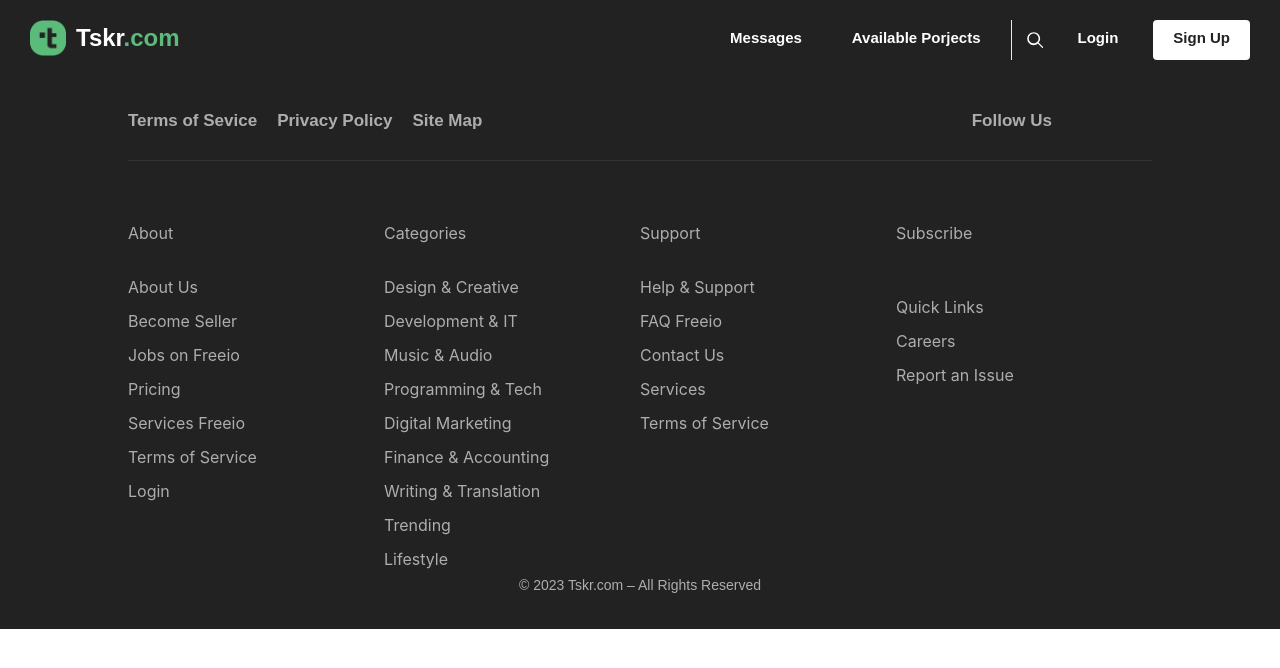
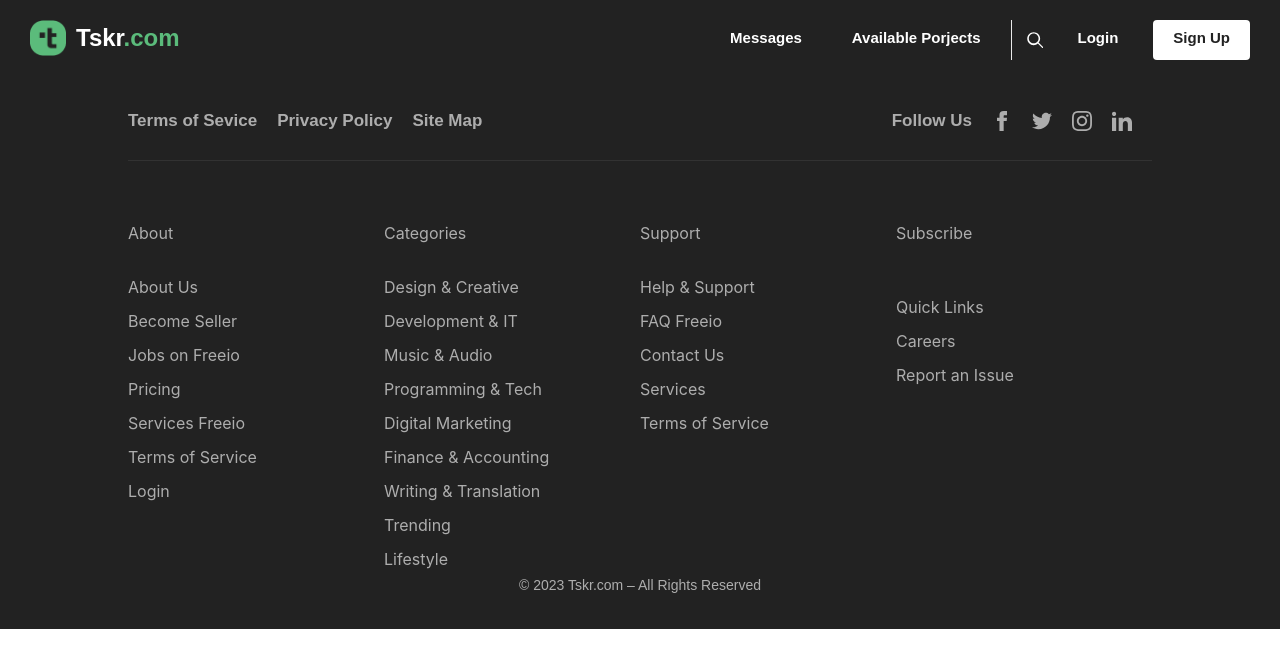
Before and after one commit to ambition85/tskr_frontend, a React (Create React App) app: page /add_crewing in a window 1280 px wide. Shown: the top 668 px of the page. Built offline with nearby package versions, Linux system fonts and the light colour scheme.

Commit message:
icon update

```diff
--- a/src/components/Footer.js
+++ b/src/components/Footer.js
@@ -1,7 +1,7 @@
 import React from 'react'
 import { Link } from 'react-router-dom'
 
-export default function Footer(){
+export default function Footer() {
   return (
     <div className='w-[full] shrink-0 bg-[#222] pb-[30px]'>
       <div className='w-[80%] m-auto text-left'>
@@ -12,12 +12,54 @@
             <Link className="font-sans text-[#FFFFFFA1] hover:text-[#FFF] mr-[20px] text-[17px] font-[700] leading-[28px]" to="/login">Site Map</Link>
           </div>
           <div className='flex w-[50%] justify-end items-center'>
+
             <Link className='font-sans text-[#FFFFFFA1] hover:text-[#FFF] mr-[20px] text-[17px] font-[700] leading-[28px]' to="/">Follow Us</Link>
-              <Link className='fa fa-facebook text-[#FFFFFFA1] hover:text-[#FFF] mr-[20px]' to="/"></Link>
-              <Link className='fa fa-twitter text-[#FFFFFFA1] hover:text-[#FFF] mr-[20px]' to="/"></Link>
-              {/* <Link className='fa fa-instagram text-white mr-[20px]' to="/"></Link> */}
-              <Link className='fa fa-instagram text-[#FFFFFFA1] hover:text-[#FFF] mr-[20px]' to="/"></Link>
-              <Link className='fa fa-linkedin text-[#FFFFFFA1] hover:text-[#FFF] mr-[20px]' to="/"></Link>
+            {/* facebook */}
+            <Link className='text-[#FFFFFFA1] hover:text-[#FFF] mr-[20px]' to="/">
+              <svg
+                xmlns="http://www.w3.org/2000/svg"
+                class="h-5 w-5"
+                fill="currentColor"
+                viewBox="0 0 24 24">
+                <path
+                  d="M9 8h-3v4h3v12h5v-12h3.642l.358-4h-4v-1.667c0-.955.192-1.333 1.115-1.333h2.885v-5h-3.808c-3.596 0-5.192 1.583-5.192 4.615v3.385z" />
+              </svg>
+            </Link>
+            {/* twitter */}
+            <Link className='text-[#FFFFFFA1] hover:text-[#FFF] mr-[20px]' to="/">
+              <svg
+                xmlns="http://www.w3.org/2000/svg"
+                class="h-5 w-5"
+                fill="currentColor"
+                viewBox="0 0 24 24">
+                <path
+                  d="M24 4.557c-.883.392-1.832.656-2.828.775 1.017-.609 1.798-1.574 2.165-2.724-.951.564-2.005.974-3.127 1.195-.897-.957-2.178-1.555-3.594-1.555-3.179 0-5.515 2.966-4.797 6.045-4.091-.205-7.719-2.165-10.148-5.144-1.29 2.213-.669 5.108 1.523 6.574-.806-.026-1.566-.247-2.229-.616-.054 2.281 1.581 4.415 3.949 4.89-.693.188-1.452.232-2.224.084.626 1.956 2.444 3.379 4.6 3.419-2.07 1.623-4.678 2.348-7.29 2.04 2.179 1.397 4.768 2.212 7.548 2.212 9.142 0 14.307-7.721 13.995-14.646.962-.695 1.797-1.562 2.457-2.549z" />
+              </svg>
+            </Link>
+            {/* instagram */}
+            <Link className='text-[#FFFFFFA1] hover:text-[#FFF] mr-[20px]' to="/">
+              <svg
+                xmlns="http://www.w3.org/2000/svg"
+                class="h-5 w-5"
+                fill="currentColor"
+                viewBox="0 0 24 24">
+                <path
+                  d="M12 2.163c3.204 0 3.584.012 4.85.07 3.252.148 4.771 1.691 4.919 4.919.058 1.265.069 1.645.069 4.849 0 3.205-.012 3.584-.069 4.849-.149 3.225-1.664 4.771-4.919 4.919-1.266.058-1.644.07-4.85.07-3.204 0-3.584-.012-4.849-.07-3.26-.149-4.771-1.699-4.919-4.92-.058-1.265-.07-1.644-.07-4.849 0-3.204.013-3.583.07-4.849.149-3.227 1.664-4.771 4.919-4.919 1.266-.057 1.645-.069 4.849-.069zm0-2.163c-3.259 0-3.667.014-4.947.072-4.358.2-6.78 2.618-6.98 6.98-.059 1.281-.073 1.689-.073 4.948 0 3.259.014 3.668.072 4.948.2 4.358 2.618 6.78 6.98 6.98 1.281.058 1.689.072 4.948.072 3.259 0 3.668-.014 4.948-.072 4.354-.2 6.782-2.618 6.979-6.98.059-1.28.073-1.689.073-4.948 0-3.259-.014-3.667-.072-4.947-.196-4.354-2.617-6.78-6.979-6.98-1.281-.059-1.69-.073-4.949-.073zm0 5.838c-3.403 0-6.162 2.759-6.162 6.162s2.759 6.163 6.162 6.163 6.162-2.759 6.162-6.163c0-3.403-2.759-6.162-6.162-6.162zm0 10.162c-2.209 0-4-1.79-4-4 0-2.209 1.791-4 4-4s4 1.791 4 4c0 2.21-1.791 4-4 4zm6.406-11.845c-.796 0-1.441.645-1.441 1.44s.645 1.44 1.441 1.44c.795 0 1.439-.645 1.439-1.44s-.644-1.44-1.439-1.44z" />
+              </svg>
+
+            </Link>
+            {/* linkedin */}
+            <Link className='text-[#FFFFFFA1] hover:text-[#FFF] mr-[20px]' to="/">
+              <svg
+                xmlns="http://www.w3.org/2000/svg"
+                class="h-5 w-5"
+                fill="currentColor"
+                viewBox="0 0 24 24">
+                <path
+                  d="M4.98 3.5c0 1.381-1.11 2.5-2.48 2.5s-2.48-1.119-2.48-2.5c0-1.38 1.11-2.5 2.48-2.5s2.48 1.12 2.48 2.5zm.02 4.5h-5v16h5v-16zm7.982 0h-4.968v16h4.969v-8.399c0-4.67 6.029-5.052 6.029 0v8.399h4.988v-10.131c0-7.88-8.922-7.593-11.018-3.714v-2.155z" />
+              </svg>
+
+            </Link>
           </div>
         </div>
 
```
Also changed, not shown: public/image/instagram.svg (added), public/image/linkedin.svg (added). Lines whose indentation alone changed are shown as unchanged.
